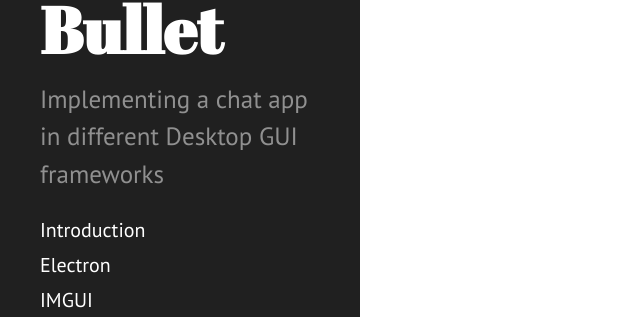
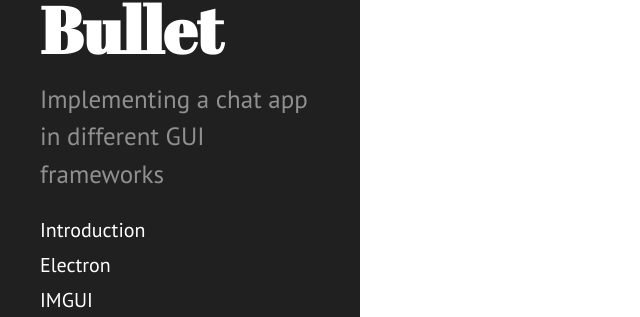
Before and after one commit to desktopui/silver-bullet, a Jekyll site: the page built from docs/pwa.md, in a window 1280 px wide. Shown: the part 132-449 px from the top of the page, without its empty margins (0-640 px from the left). Built offline with Jekyll 4.4.1, drawn with Linux system fonts in a browser that asks for light colours; our own code applies the rules of GitHub Pages for plain Markdown files; Markdown is read by kramdown in place of the engine named in the settings.

Commit message:
[docs] 🎨

```diff
--- a/docs/_config.yml
+++ b/docs/_config.yml
@@ -8,7 +8,7 @@
 # Setup
 title: Silver Bullet
 tagline: "Exploring desktop UI frameworks"
-description: "Implementing a chat app in different Desktop GUI frameworks"
+description: "Implementing a chat app in different GUI frameworks"
 url: https://desktopui.github.io/silver-bullet
 baseurl: /silver-bullet/
 
--- a/docs/public/css/hyde.css
+++ b/docs/public/css/hyde.css
@@ -45,6 +45,7 @@
 
 .flexbody {
   display: flex;
+  flex-direction: column;
 }
 @media (min-width: 48em) {
   .flexbody {
```
Also changed, not shown: docs/index.md (+3 -3 lines).
